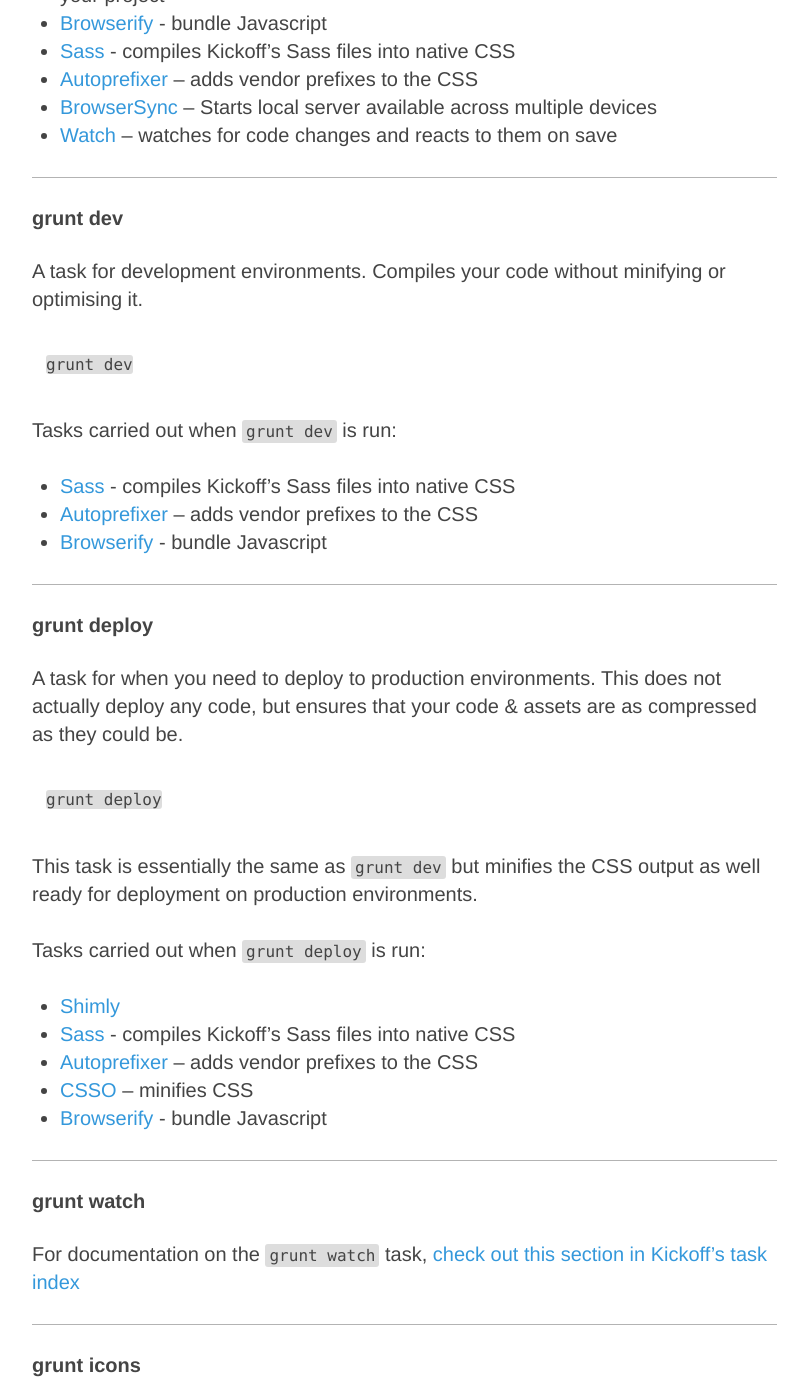
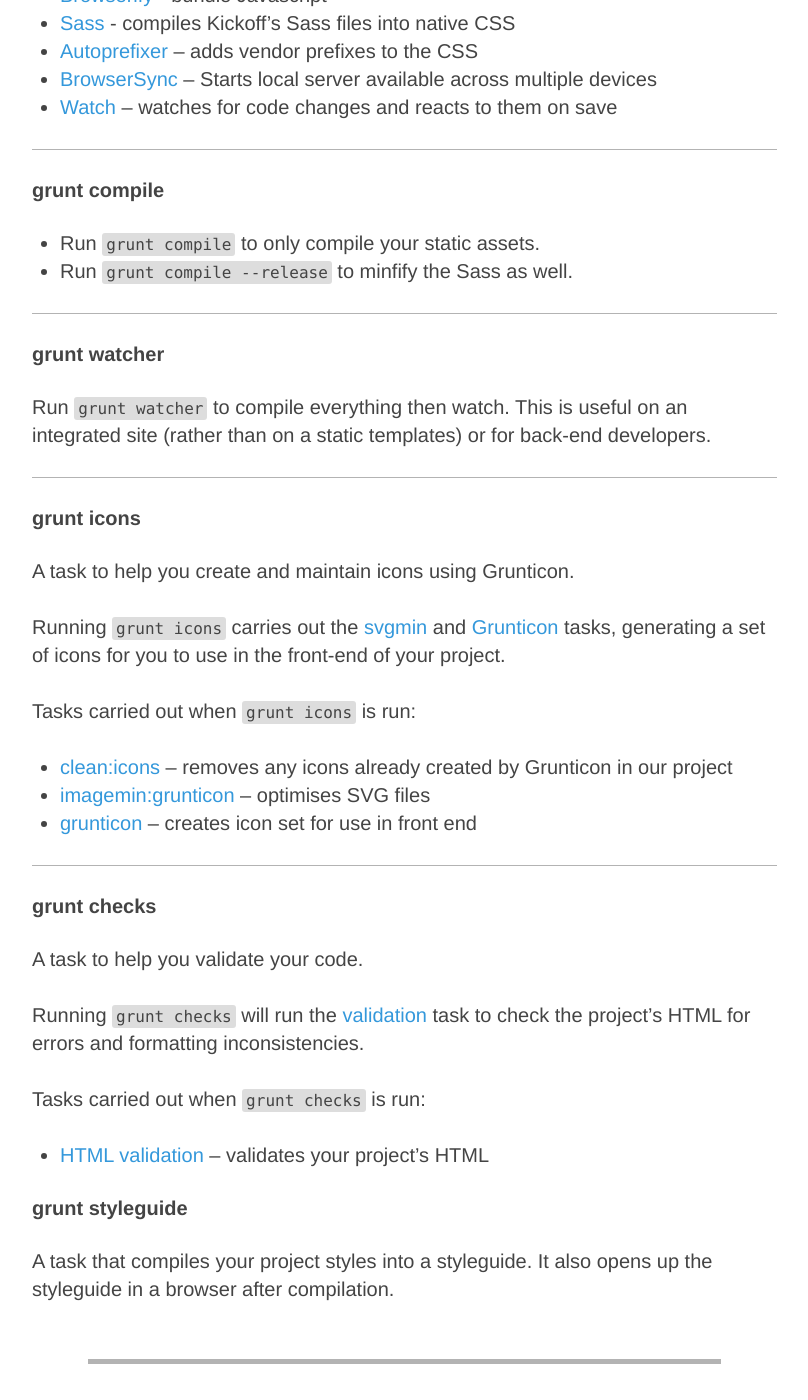
Before and after one commit to TryKickoff/trykickoff.github.io, a Jekyll site: the page built from learn/grunt.md, in a window 1280 px wide and 1400 px high, scrolled down 2894 px. Shown: the whole window, without its empty margins (363-1171 px from the left). Built offline with Jekyll 4.4.1, drawn with Linux system fonts in a browser that asks for light colours; Markdown is read by kramdown in place of the engine named in the settings; comment, search, counter and statistics services are not loaded; some of the changed text lies outside the part shown.

Commit message:
update grunt docs

````diff
--- a/learn/grunt.md
+++ b/learn/grunt.md
@@ -16,13 +16,13 @@
    body: Minimal and flexible, we show you how Kickoff structures it’s JS.
    link: js.html
 ---
-[Grunt](http://gruntjs.com) and Grunt plugins are installed and managed via [npm](https://npmjs.org/), the [Node.js](http://nodejs.org/) package manager. Grunt 0.4.x requires stable Node.js versions `>= 0.12`. Odd version numbers of Node.js are considered unstable development versions.
+[Grunt](http://gruntjs.com) and Grunt plugins are installed and managed via [npm](https://npmjs.org/), the [Node.js](http://nodejs.org/) package manager. Grunt 0.4.x requires stable Node.js versions `>= 0.12`.
 
 Before setting up Grunt ensure that your npm is up-to-date by running `npm update -g npm` (this might require sudo on certain systems).
 
-[Grunt](http://gruntjs.com) is used extensively in Kickoff; It is the beating heart of the framework. We use it to compile our Sass, concatenate and then minify our JavaScript files, or to fire up a simple local server with [BrowserSync](http://browsersync.io) for some testing.
+[Grunt](http://gruntjs.com) is used extensively in Kickoff; It is the beating heart of the framework. We use it to compile our Sass, bundle our JavaScript files, or to fire up a simple local server with [BrowserSync](http://browsersync.io) for some testing.
 
-Using Grunt has other benefits besides this;  it allows any dev to pick up a project, regardless of if they've worked on it before, and get up and running in no time.  It also helps to ensure the menial tasks (sass & js compilation) that can be forgotten, are already configured when you are ready to deploy your site.
+Using Grunt has other benefits besides this; it allows any dev to pick up a project, regardless of if they've worked on it before, and get up and running in no time.  It also helps to ensure the menial tasks (sass & js compilation) that can be forgotten, are already configured when you are ready to deploy your site.
 
 <hr class="sectionSplitter">
 
@@ -93,48 +93,18 @@
 
 ---
 
-<a name="grunt-dev"></a>
-#### grunt dev
+<a name="grunt-compile"></a>
+#### grunt compile
 
-A task for development environments.  Compiles your code without minifying or optimising it.
-
-```sh
-grunt dev
-```
-
-Tasks carried out when `grunt dev` is run:
-
-* [Sass](#task-sass) - compiles Kickoff’s Sass files into native CSS
-* [Autoprefixer](#task-autoprefixer) – adds vendor prefixes to the CSS
-* [Browserify](#task-browserify) - bundle Javascript
+* Run `grunt compile` to only compile your static assets.
+* Run `grunt compile --release` to minfify the Sass as well.
 
 ---
 
-<a name="grunt-deploy"></a>
-#### grunt deploy
+<a name="grunt-watcher"></a>
+#### grunt watcher
 
-A task for when you need to deploy to production environments. This does not actually deploy any code, but ensures that your code & assets are as compressed as they could be.
-
-```sh
-grunt deploy
-```
-
-This task is essentially the same as `grunt dev` but minifies the CSS output as well ready for deployment on production environments.
-
-Tasks carried out when `grunt deploy` is run:
-
-* [Shimly](#task-shimly)
-* [Sass](#task-sass) - compiles Kickoff’s Sass files into native CSS
-* [Autoprefixer](#task-autoprefixer) – adds vendor prefixes to the CSS
-* [CSSO](#task-csso) – minifies CSS
-* [Browserify](#task-browserify) - bundle Javascript
-
----
-
-<a name="grunt-watch"></a>
-#### grunt watch
-
-For documentation on the `grunt watch` task, [check out this section in Kickoff’s task index](#task-watch)
+Run `grunt watcher` to compile everything then watch. This is useful on an integrated site (rather than on a static templates) or for back-end developers.
 
 ---
 
@@ -171,8 +141,8 @@
 
 A task that compiles your project styles into a styleguide.  It also opens up the styleguide in a browser after compilation.
 
+<hr class="sectionSplitter">
 
-<hr class="sectionSplitter">
 <a name="config"></a>
 ## Grunt config variables
 
@@ -366,25 +336,12 @@
 ### CSS Tasks ([css.js](https://github.com/trykickoff/kickoff/blob/master/_grunt-configs/css.js))
 
 <a name="task-sass"></a>
-#### Sass
+#### grunt-postscss
 
-Uses [grunt-sass](https://github.com/sindresorhus/grunt-sass/) to compile Kickoff’s Sass files into native CSS.
+Uses [grunt-postscss](https://github.com/nicbell/grunt-postscss/) to compile, autoprefix and minify Kickoff’s Sass files into native CSS.
 
 We compile Kickoff’s Sass into 2 CSS files.  The first is a straight compilation of the Sass into native CSS.  The second takes a width parameter, as defined in [`scss/kickoff-old-ie.scss`](https://github.com/trykickoff/kickoff/blob/master/assets/src/scss/kickoff-old-ie.scss), and compiles a CSS file without media queries.  This second file is created so that we can write our Sass code mobile-first, while still being able to serve old versions of Internet Explorer an appropriately sized layout, since they don’t support media queries.  For more information on this approach, see [Jake Archibald’s excellent article on the subject](http://jakearchibald.github.io/sass-ie/).
 
-<a name="task-autoprefixer"></a>
-#### Autoprefixer
-
-Kickoff uses [grunt-autoprefixer](https://github.com/nDmitry/grunt-autoprefixer) to add browser prefixes to the CSS, so that the base Sass files are kept as clean as possible.  This means that you can exclude writing browser specific prefixes (such as `-webkit`) and the plugin will add this in to your CSS when compiled.
-
-This task is run after the Sass task has converted Kickoff’s Sass into native CSS.
-
-For more information on Autoprefixer and how it works, see it’s [Github repo and documentation](https://github.com/ai/autoprefixer).
-
-<a name="task-csso"></a>
-#### CSSO
-
-To minify our CSS, we use CSSO via the [grunt-csso](https://github.com/t32k/grunt-csso) plugin. This is used in the [`grunt deploy`](#grunt-deploy) task
 
 ---
 ### Image tasks ([images.js](https://github.com/trykickoff/kickoff/blob/master/_grunt-configs/images.js))
````
